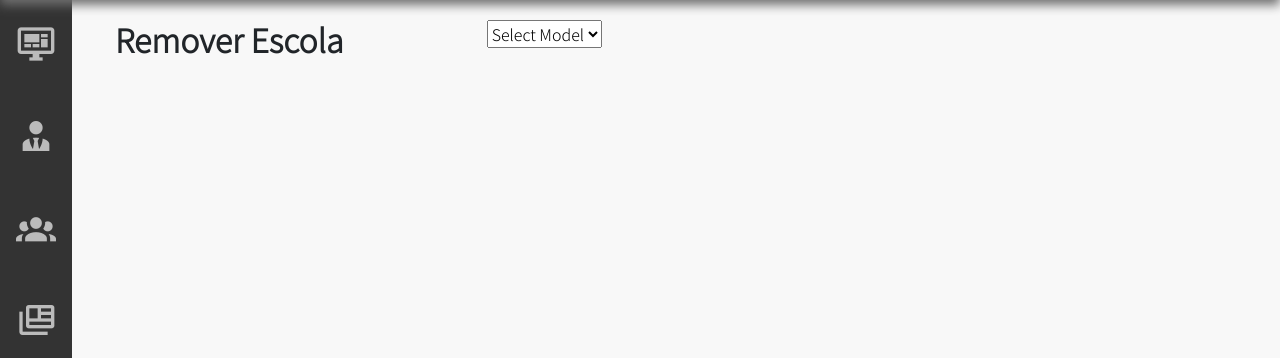
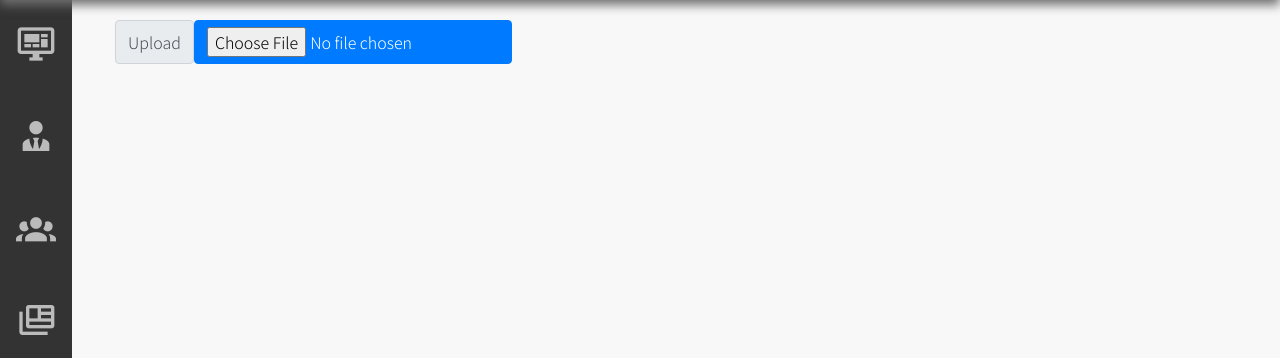
Before and after one commit to dannbecker/easyfin_alpha, a Flask app: page /temp in a window 1280 px wide. Shown: the part 62-420 px from the top of the page. Run offline with Flask 2, Linux system fonts and the light colour scheme; a user stored in the database is signed in; some libraries are stand-ins or nearby versions.

Commit message:
Updated files

```diff
--- a/app/controllers/default.py
+++ b/app/controllers/default.py
@@ -34,7 +34,7 @@ def login():
 
             return redirect(url_for("dashboard"))
         else:
-            flash("E-mail e/ou senha inválidos.")
+            flash("E-mail e/ou senha inválidosWWDAWDA.")
     else:
         print(form.errors)
     return render_template('log-in.html', form=form)
--- a/app/models/forms.py
+++ b/app/models/forms.py
@@ -1,5 +1,5 @@
 from flask_wtf import FlaskForm
-from wtforms import StringField, PasswordField, BooleanField, SelectField, FieldList
+from wtforms import StringField, PasswordField, BooleanField, SelectField, FieldList, FileField
 from wtforms.validators import DataRequired, Email, EqualTo
 
 
--- a/app/static/css/perfil.css
+++ b/app/static/css/perfil.css
@@ -2,3 +2,8 @@
     background-color: rgb(73, 73, 73);
     color: white;
 }
+
+.imgProfile {
+    width: 140px;
+    height: 140px;
+}
--- a/app/templates/temp.html
+++ b/app/templates/temp.html
@@ -1,20 +1,7 @@
 {% extends 'logged-base.html' %}
 {% block contect %}
-<div class="row">
-    <div class="col-lg-4">
-        <h2 class="subTitulo">Remover Escola</h2>
-    </div>
-    <form method="GET" action="">
-        <select name="Cartypes" onchange="this.form.submit()">
-          <option value="0" selected>Select Model</option>
-          {% for escola in escolas %}
-            <option value="{{escola}}">{{escola}}</option>
-          {% endfor %}
-        </select>
-      </form>
+<div class="input-group mb-3">
+  <label class="input-group-text" for="inputGroupFile01">Upload</label>
+  <input type="file" class="btn btn-primary" id="inputGroupFile01">
 </div>
-<script>
-
-
-</script>
 {% endblock %}
```
Also changed, not shown: app/storage.db.
